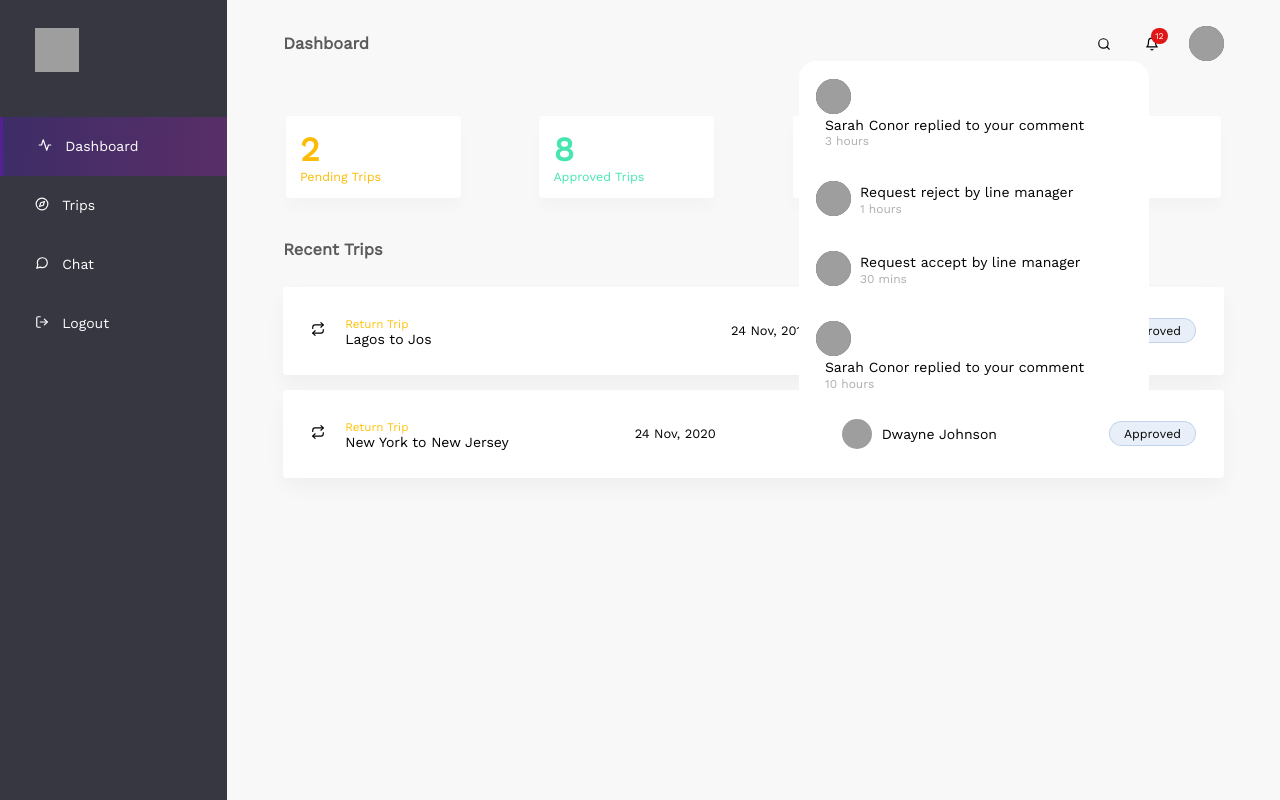
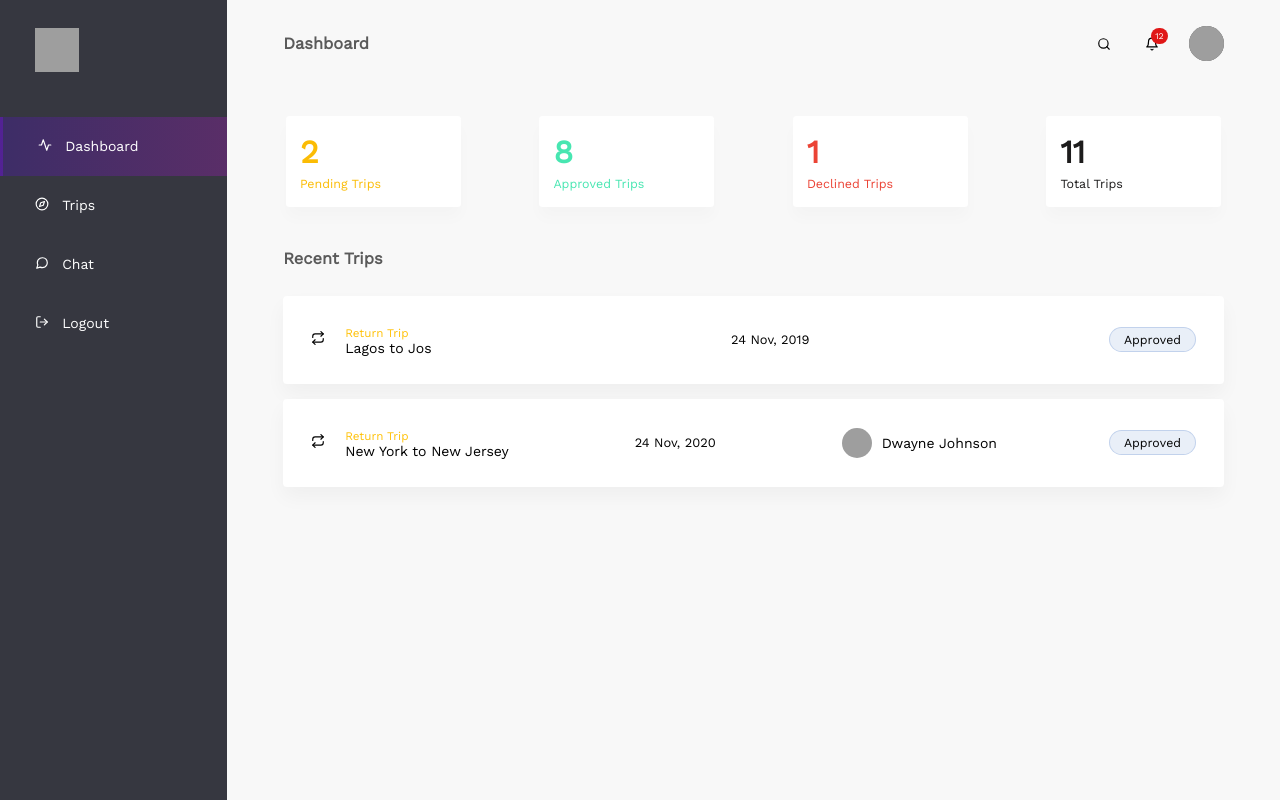
Before and after one commit to tejiri4/barefoot-nomad-frontend, a React (Create React App) app: page /dashboard in a window 1280 px wide. Built offline with nearby package versions, Linux system fonts and the light colour scheme; grey boxes are pictures that could not be loaded.

Commit message:
Implement notification

```diff
--- a/src/components/DashboardCard/DashboardCard.scss
+++ b/src/components/DashboardCard/DashboardCard.scss
@@ -10,11 +10,43 @@
   box-shadow: 0px 11px 15px rgba(0, 0, 0, 0.02);
   border-radius: rem(4px);
   margin: 0 rem(3px) 1rem;
+    p {
+        font-style: normal;
+        font-weight: 500;
+        font-size: 16px;
+        line-height: 19px;
+    }
 
-  h1 {
-    font-style: normal;
-    font-weight: bold;
-    font-size: 2.4rem;
+      h1 {
+        font-style: normal;
+        font-weight: bold;
+        font-size: 32px;
+        line-height: 44px;
+        margin: 0;
+    }
+
+    p {
+        font-style: normal;
+        font-weight: 500;
+        font-size: 13px;
+        line-height: 19px;
+    }
+
+    @include sm {
+      width: rem(100px);
+      padding: rem(5px) rem(20px) rem(0px) rem(10px);
+      background: white;
+      box-shadow: 0px 11px 15px rgba(0, 0, 0, 0.02);
+      border-radius: 4px;
+      margin: rem(20px);
+    }
+
+    h1 {
+      font-style: normal;
+      font-weight: bold;
+      font-size: 32px;
+      line-height: 44px;
+      margin: 0;
   }
 
   p {
@@ -27,3 +59,14 @@
     max-width: 100%;
   }
 }
+
+@include md {
+  .dashboard-card {
+    width: rem(150px);
+    padding: rem(5px) rem(20px) rem(0px) rem(10px);
+    background: white;
+    position: relative;
+    box-shadow: 0px 11px 15px rgba(0, 0, 0, 0.02);
+    border-radius: 4px;
+  }
+}
--- a/src/components/LoggedInHeader/index.jsx
+++ b/src/components/LoggedInHeader/index.jsx
@@ -8,7 +8,7 @@ import PropTypes from "prop-types";
 // styles
 import "./LoggedInHeader.scss";
 
-const LoggedInHeader = ({ showSideNav, handleShowSideNav, showNotification, handleShowNotification, pageName }) => {
+const LoggedInHeader = ({ showSideNav, handleShowSideNav, handleShowNotification, pageName }) => {
   return (
     <div className="logged-in-header">
       <div className="logged-in-header__title">{pageName}</div>
--- a/src/components/NotificationCard/NotificationCard.scss
+++ b/src/components/NotificationCard/NotificationCard.scss
@@ -3,8 +3,8 @@
 @import "../../assets/variable.scss";
 
 .notification {
-    width: rem(90%);
-    background: #FFFFFF;
+    width: rem(100%);
+    background:transparent;
     display: flex;
     flex-wrap: wrap;
     justify-content: left;
@@ -46,14 +46,14 @@
       color: rgba(0, 0, 0, 0.32);
     }
 
-    @include sm {
-      width: rem(90%);
-      background: #FFFFFF;
+    @include md {
+      width: rem(100%);
+      background: transparent;
       display: flex;
       flex-wrap: wrap;
       justify-content: left;
       padding: rem(5px);
-      border-radius: rem(10px);
+      border-radius: rem(5px);
 
       &__profile-image {
           position: relative;
@@ -77,7 +77,7 @@
       &__content {
         font-style: normal;
         font-weight: 50;
-        font-size: 12px;
+        font-size: 10px;
         line-height: 19px;
         margin: rem(2px) 0
       }
--- a/src/components/SideNav/SideNav.scss
+++ b/src/components/SideNav/SideNav.scss
@@ -8,7 +8,7 @@
   position: relative;
   width: rem(300px);
   background: $black-rock;
-  z-index: 1;
+  z-index: 2;
   height: 100vh;
 
   &__logo {
--- a/src/pages/LoggedInPage/index.jsx
+++ b/src/pages/LoggedInPage/index.jsx
@@ -49,7 +49,7 @@ const LoggedInPage = ({ history }) => {
             pageName={pageName}
             handleShowNotification={handleShowNotification}
           />
-          <Notification />
+          {showNotification && <Notification />}
           <div className="logged-in-page__components">
             <>
               <Switch>
--- a/src/pages/Notification/Notification.scss
+++ b/src/pages/Notification/Notification.scss
@@ -4,23 +4,32 @@
 
 
 .notification-page {
-    width: rem(400px);
+    width: rem(420px);
     height: rem(400px);
     background-color: white;
     position: absolute;
     right: rem(30px);
     margin: rem(70px) rem(120px);
     border-radius: rem(20px);
+    z-index: 1;
+}
+
+@include md {
+  .notification-page {
+    width: rem(300px);
+    height: rem(300px);
+    right: rem(30px);
+    margin: rem(70px) rem(120px);
+    border-radius: rem(20px);
+  }
 }
 
 @include sm {
   .notification-page {
-      width: rem(200px);
-      height: rem(400px);
-      background-color: white;
-      position: absolute;
-      right: rem(30px);
-      margin: rem(70px) rem(120px);
-      border-radius: rem(20px);
-    }
+    width: rem(300px);
+    height: rem(250px);
+    right: rem(-50px);
+    top: 30px;
+    border-radius: rem(10px);
+  }
 }
--- a/src/pages/Notification/index.js
+++ b/src/pages/Notification/index.js
@@ -27,6 +27,11 @@ const Notification = () => {
             content="Sarah Conor replied to your comment"
             time="10 hours"
           />
+          <NotificationCard
+            profileImage="https://res.cloudinary.com/store-manager/image/upload/v1571533873/barefoot-nomad/profile.jpg"
+            content="Sarah Conor replied to your comment"
+            time="10 hours"
+          />
         </div>
     )
 }
```
Also changed, not shown: 2 other files (tests, documents, lock files or other folders).
